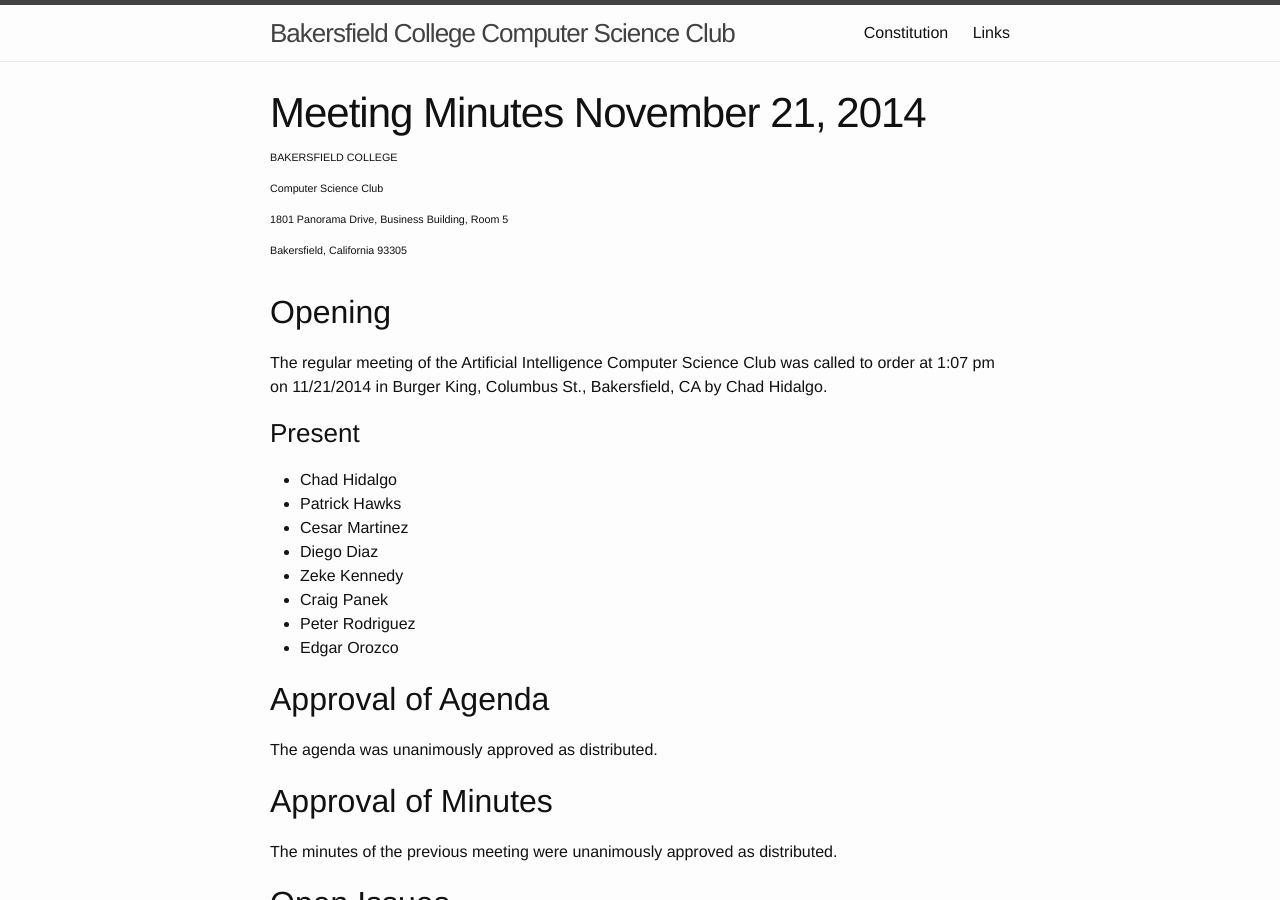
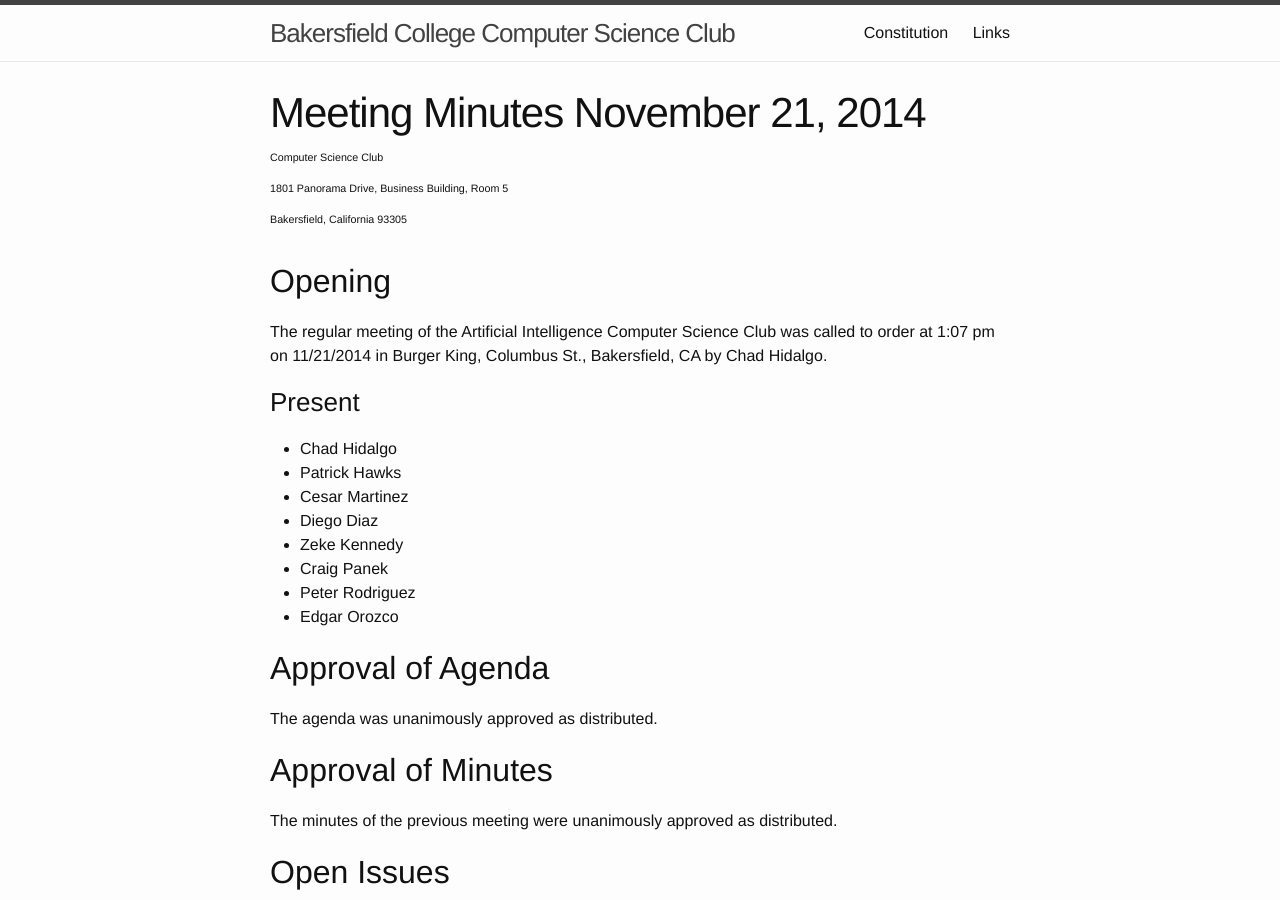
Before and after one commit to AICSC/aicsc.github.io, a Jekyll site: the page built from _posts/minutes/2014-11-21-minutes.markdown, in a window 1280 px wide and 900 px high. Built offline with Jekyll 4.4.1, drawn with Linux system fonts in a browser that asks for light colours.

Commit message:
Update minutes.html

```diff
--- a/_layouts/minutes.html
+++ b/_layouts/minutes.html
@@ -4,7 +4,6 @@ layout: default
 <div class="post">
   <header class="post-header">
     <h1 class="post-title">Meeting Minutes {{ page.date | date: "%B %-d, %Y" }}</h1>
-    <h6>BAKERSFIELD COLLEGE</h6>
     <h6>Computer Science Club</h6>
     <h6>1801 Panorama Drive, Business Building, Room 5</h6>
     <h6>Bakersfield, California 93305</h6>
```
